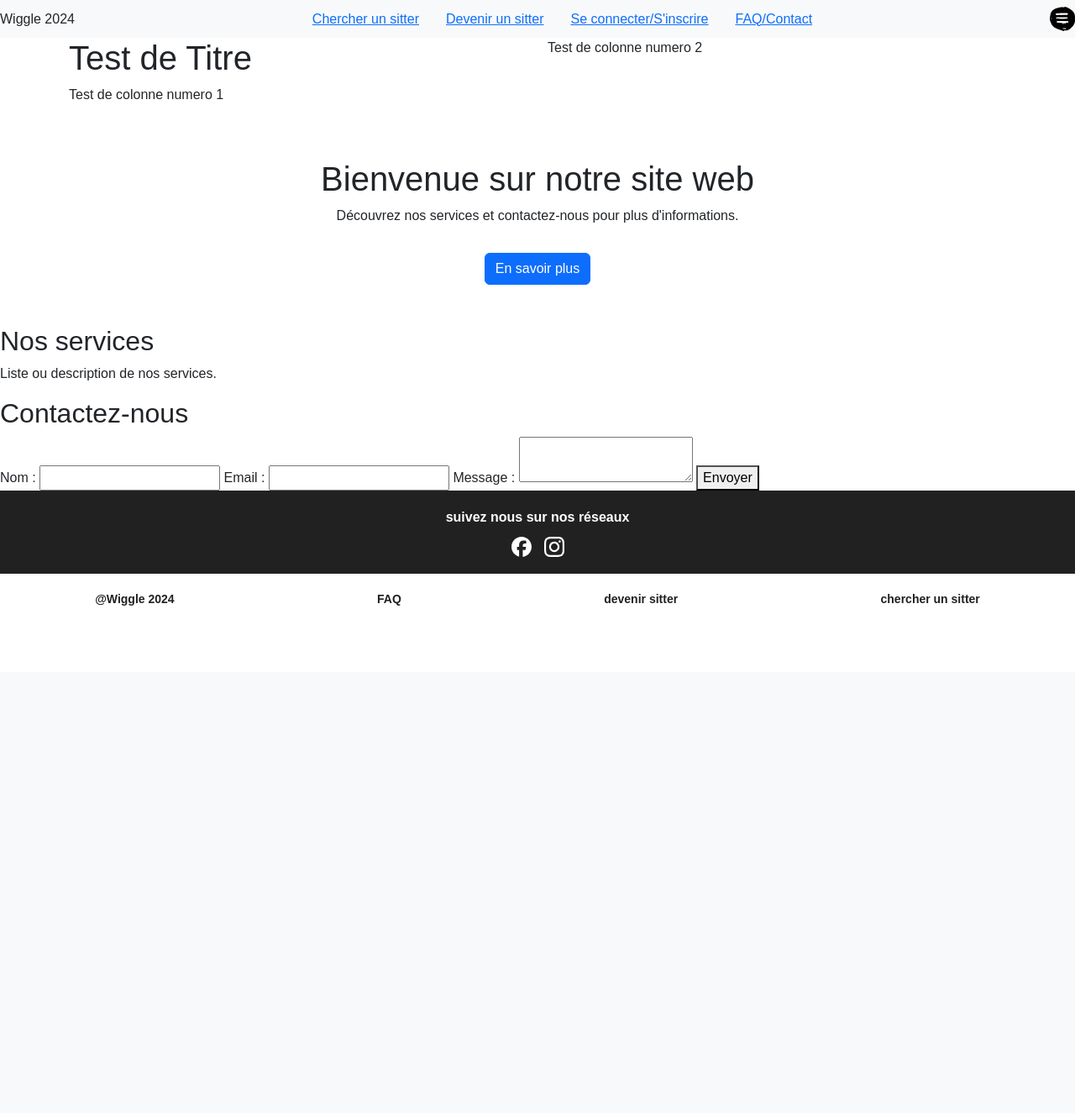
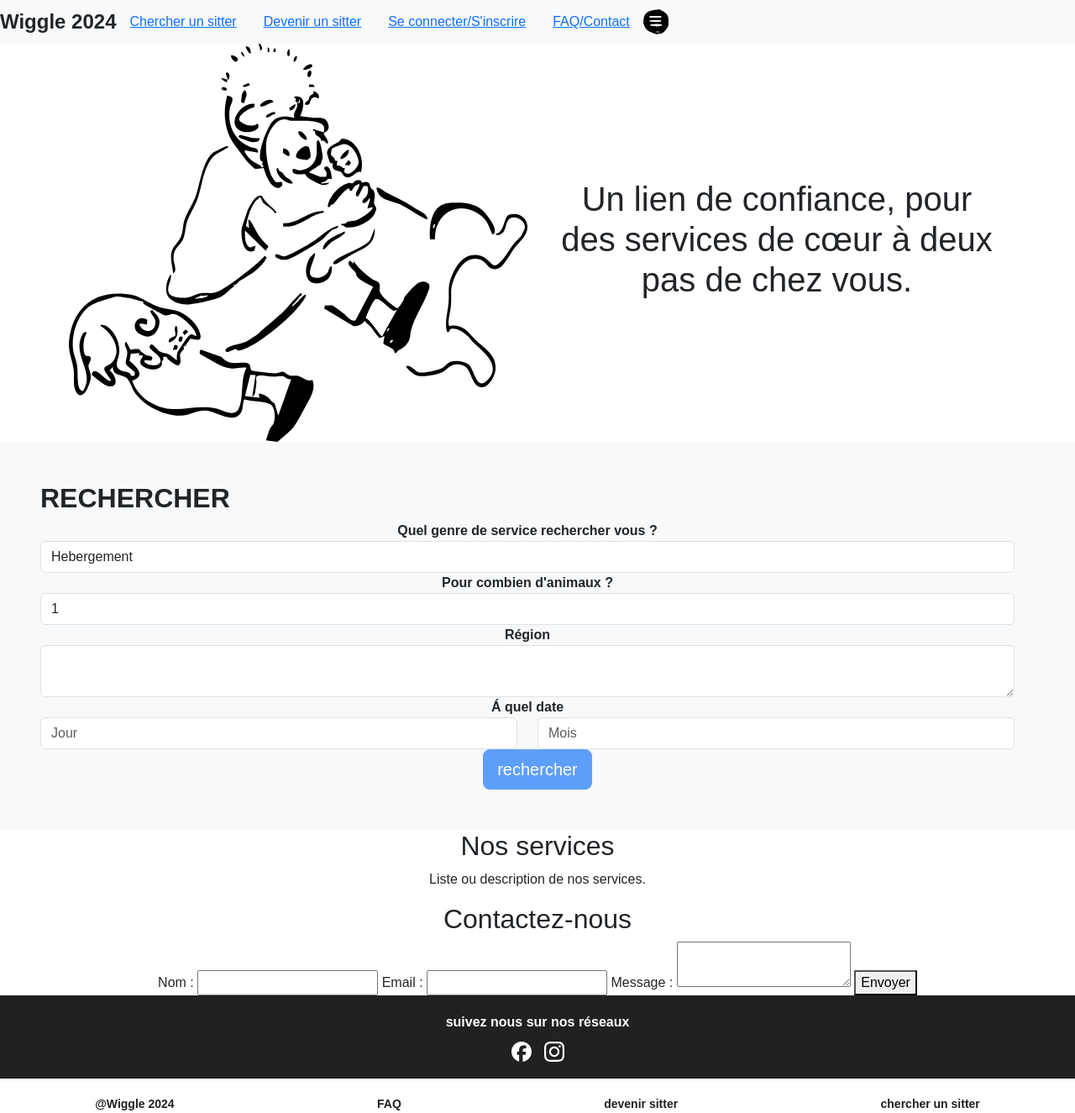
Before and after one commit to adil-hlk/Wiggle, a PHP site: page / in a window 1280 px wide. Shown: the whole page at 84% size. Before the commit the page ends 721 px from the top, so only its background shows below. Run offline with PHP 8.4, Linux system fonts and the light colour scheme; some libraries are stand-ins or nearby versions.

Commit message:
accueil mis à jour
formulaire à arranger
nav à arranger
bas de page à ameliorer

```diff
--- a/assets/style.css
+++ b/assets/style.css
@@ -3,6 +3,8 @@ body {
     margin: 0;
     padding: 0;
     font-family: 'Epilogue', sans-serif;
+    text-align: center;
+
 }
 
 .navbar {
@@ -12,9 +14,9 @@ body {
     padding: 1rem;
 }
 
-.navbar-logo img {
-    max-height: 50px;
-    width: auto;
+.navbar-logo {
+    font-size: 1.5rem;
+    font-weight: bold;
 }
 
 .nav-links {
@@ -30,7 +32,7 @@ body {
 }
 
 .burger-menu img {
-    width: 30px;
+    width: 30px;  /* Ajustez la taille de votre image si nécessaire */
     height: auto;
 }
 
@@ -55,6 +57,33 @@ body {
     .nav-links.active {
         display: flex;
     }
+}
+@media (max-width: 768px) {
+    .burger-menu {
+        display: block;
+        cursor: pointer;
+    }
+
+    .nav-links {
+        display: none;
+        flex-direction: column;
+        width: 100%;
+        text-align: center;
+        padding: 0;
+        background-color: #fff;
+        position: absolute;
+        top: 100%;
+        left: 0;
+    }
+
+    .nav-links.active {
+        display: flex;
+    }
+}
+
+.main-top {
+    display: flex;
+    justify-content: end;
 }
 
 
--- a/index.html
+++ b/index.html
@@ -11,45 +11,90 @@
 <body>
     <!-- Header & nav -->
     <header>
-        <nav class="navbar navbar-light navbar-light bg-light">
+        <nav class="navbar navbar-expand-lg navbar-light bg-light">
             <div class="navbar-logo">Wiggle 2024</div>
             <ul class="nav-links">
-                <li><a href="#chercher-sitter">Chercher un sitter</a></li>
-                <li><a href="#devenir-sitter">Devenir un sitter</a></li>
+                <li><a href="chercher_sitter.html">Chercher un sitter</a></li>
+                <li><a href="devenir_sitter.html">Devenir un sitter</a></li>
                 <li><a href="#connexion">Se connecter/S'inscrire</a></li>
-                <li><a href="#faq-contact">FAQ/Contact</a></li>
+                <li><a href="faq.html">FAQ/Contact</a></li>
             </ul>
             <div class="burger-menu">
-                <img src="assets/images/menu-plein.svg" alt="Menu-burger">
+                <img src="assets/images/menu-plein.svg" alt="Menu">
             </div>
         </nav>
 
         <script src="path/to/bootstrap.bundle.min.js"></script>
 <script>
     document.getElementById('burgerMenu').addEventListener('click', function() {
+        if (window.innerWidth <= 768) {
             document.querySelector('.nav-links').classList.toggle('active');
+        }
     });
 </script>
     </header>
 
     <!-- Section principale de la page -->
 
+
+    <main>
         <div class="container">
-    <div class="row">
+            <div class="row align-items-center">
                 <div class="col-md-6">
-            <h1>Test de Titre</h1>
-            <p>Test de colonne numero 1</p>
+                    <img src="assets/images/homme-chien-chat.svg" alt="illustration d'un maitre et son chien">
                 </div>
                 <div class="col-md-6">
-            <p>Test de colonne numero 2</p>
+                    <h1 class="p-2 g-col-6">Un lien de confiance, pour des services de cœur à deux pas de chez vous.</h1>
                 </div>
             </div>
         </div>
-    <main>
-        <section id="accueil" class="text-center p-5">
-            <h1>Bienvenue sur notre site web</h1>
-            <p>Découvrez nos services et contactez-nous pour plus d'informations.</p>
-            <button class="btn btn-primary btn-custom mt-3">En savoir plus</button>
+        <section id="accueil-recherche" class="text-center p-5 col-m-5 bg-light">
+            <h2 class="text-uppercase fw-bold text-start">RECHERCHER</h2>
+
+
+
+        <div class="row">
+            <form class="col row justify-content-md-center col-lm-5 col-rm-5 align-items-center">
+                <div class="form-group">
+                    <label for="formulaire-à-choix1" class="fw-bold">Quel genre de service rechercher vous ?</label>
+                    <select class="form-control" id="formulaire-à-choix1">
+                      <option>Hebergement</option>
+                      <option>Promenade</option>
+                      <option>Garderie</option>
+                      <option>garderie de nuit</option>
+                    </select>
+                  </div>
+                  <div class="form-group">
+                    <label for="formulaire-à-choix2" class="fw-bold">Pour combien d'animaux ?</label>
+                    <select class="form-control" id="formulaire-à-choix2">
+                      <option>1</option>
+                      <option>2</option>
+                      <option>3</option>
+                      <option>4</option>
+                      <option>5</option>
+                    </select>
+                  </div>
+                <div class="form-group">
+                  <label for="formulaire-à-choix3" class="fw-bold">Région</label>
+                  <textarea class="form-control" id="formulaire-à-choix3"></textarea>
+                </div>
+        </div>
+        <div class="row">
+                <form class="col row justify-content-md-center col-lm-5 col-rm-5 align-items-center">
+                    <div class="row">
+                        <label for="formulaire-à-choix4" class="fw-bold">Á quel date</label>
+                      <div class="col">
+                        <input type="text" class="form-control" placeholder="Jour">
+                      </div>
+                      <div class="col">
+                        <input type="text" class="form-control" placeholder="Mois">
+                      </div>
+                    </div>
+                  </form>
+
+              </form>
+        </div>
+            <a href="#" class="btn btn-primary btn-lg disabled" role="button" aria-disabled="true">rechercher</a>
         </section>
 
         <section id="services">
```
Lines whose indentation alone changed are shown as unchanged.
